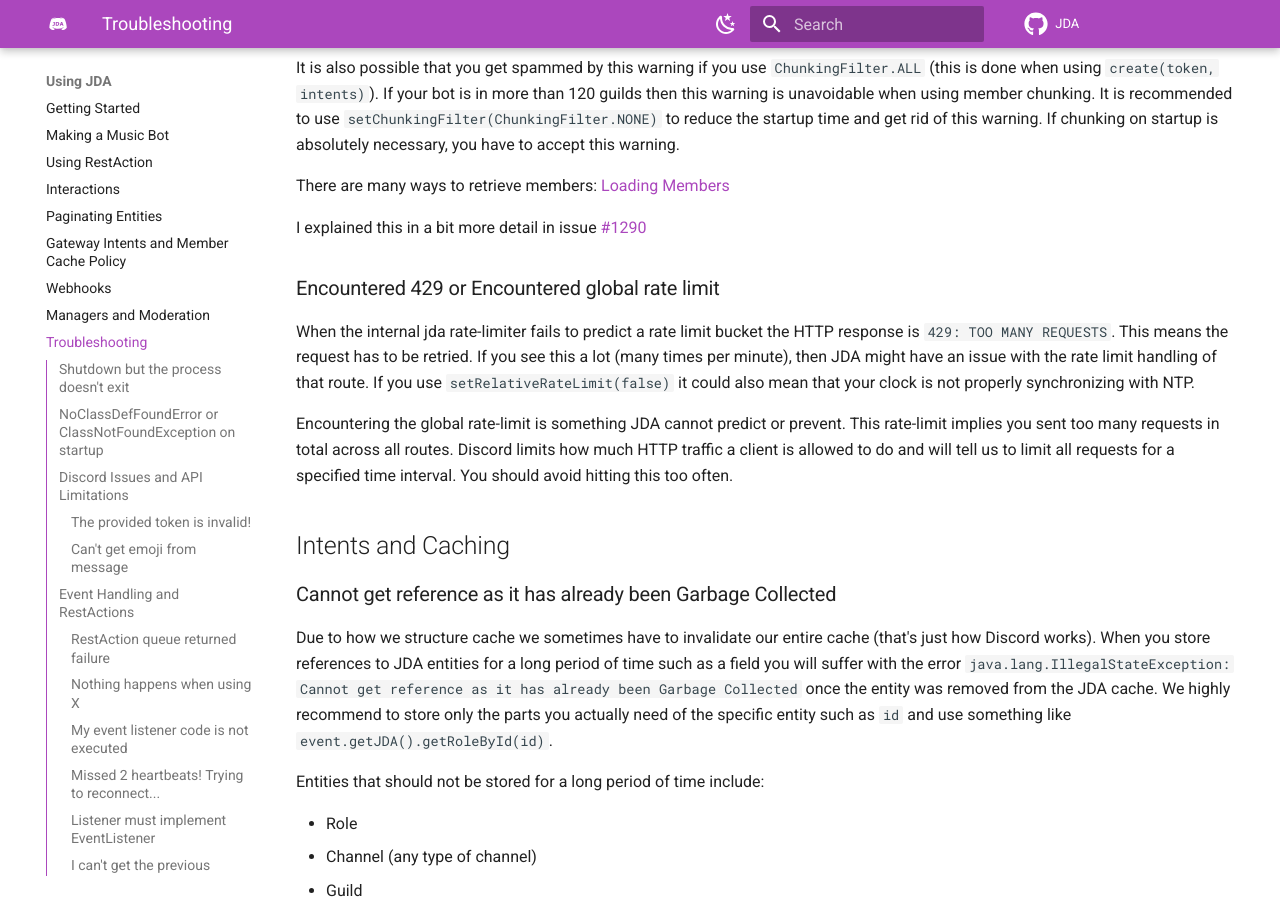
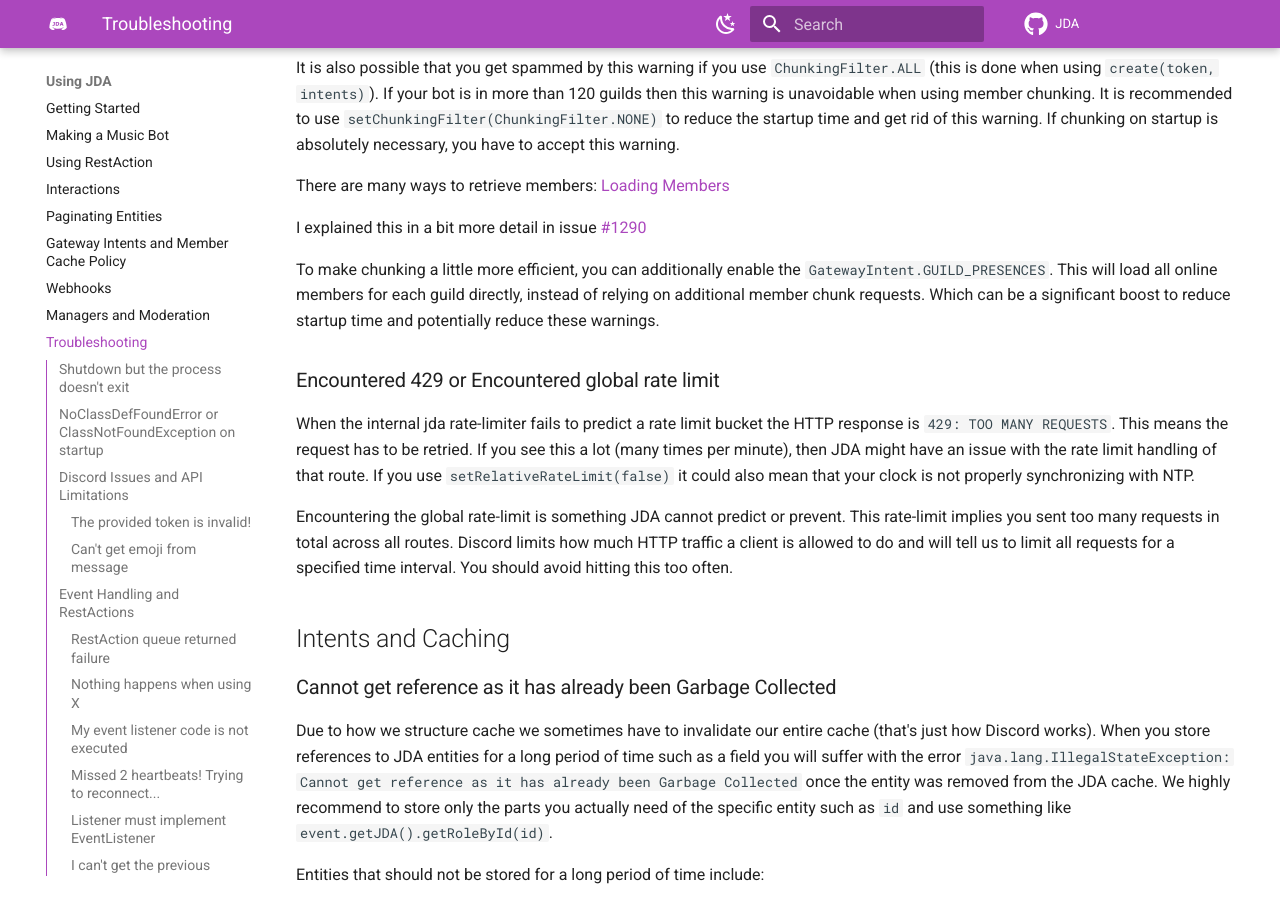
Before and after one commit to discord-jda/JDA-Website, an MkDocs documentation site: the page built from docs/using-jda/troubleshooting.md, in a window 1280 px wide and 900 px high, scrolled down 5477 px. Built offline with MkDocs 1.6.1 and Material for MkDocs 9.7.7, drawn with Linux system fonts in a browser that asks for light colours; comment, search, counter and statistics services are not loaded.

Commit message:
Add note about presences intent for chunking

```diff
--- a/docs/using-jda/troubleshooting.md
+++ b/docs/using-jda/troubleshooting.md
@@ -234,6 +234,8 @@ There are many ways to retrieve members: [Loading Members](gateway-intents-and-m
 
 I explained this in a bit more detail in issue [#1290](https://github.com/DV8FromTheWorld/JDA/issues/1290)
 
+To make chunking a little more efficient, you can additionally enable the `GatewayIntent.GUILD_PRESENCES`. This will load all online members for each guild directly, instead of relying on additional member chunk requests. Which can be a significant boost to reduce startup time and potentially reduce these warnings.
+
 ### Encountered 429 or Encountered global rate limit
 
 When the internal jda rate-limiter fails to predict a rate limit bucket the HTTP response is `429: TOO MANY REQUESTS`. This means the request has to be retried. If you see this a lot (many times per minute), then JDA might have an issue with the rate limit handling of that route. If you use `setRelativeRateLimit(false)` it could also mean that your clock is not properly synchronizing with NTP.
```
